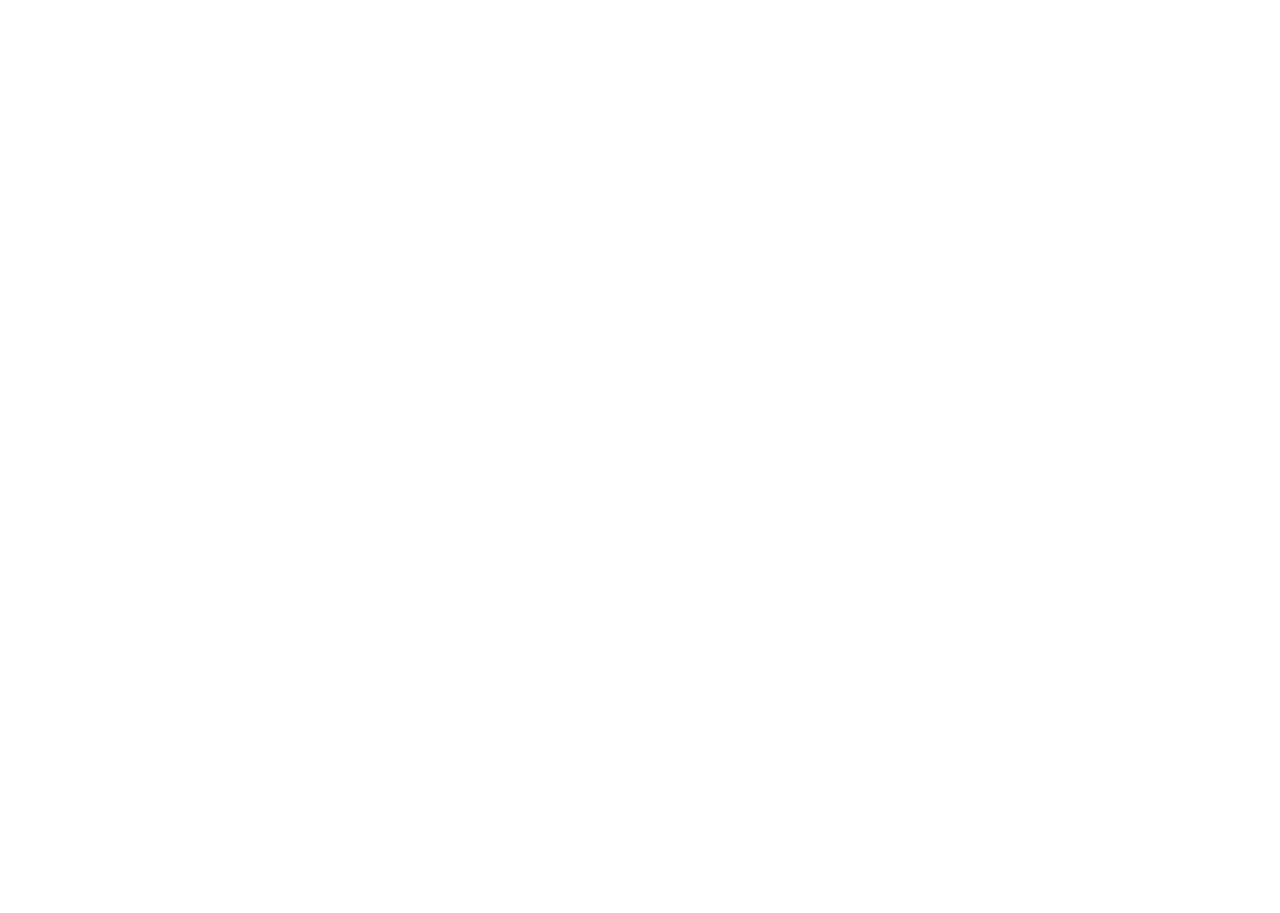
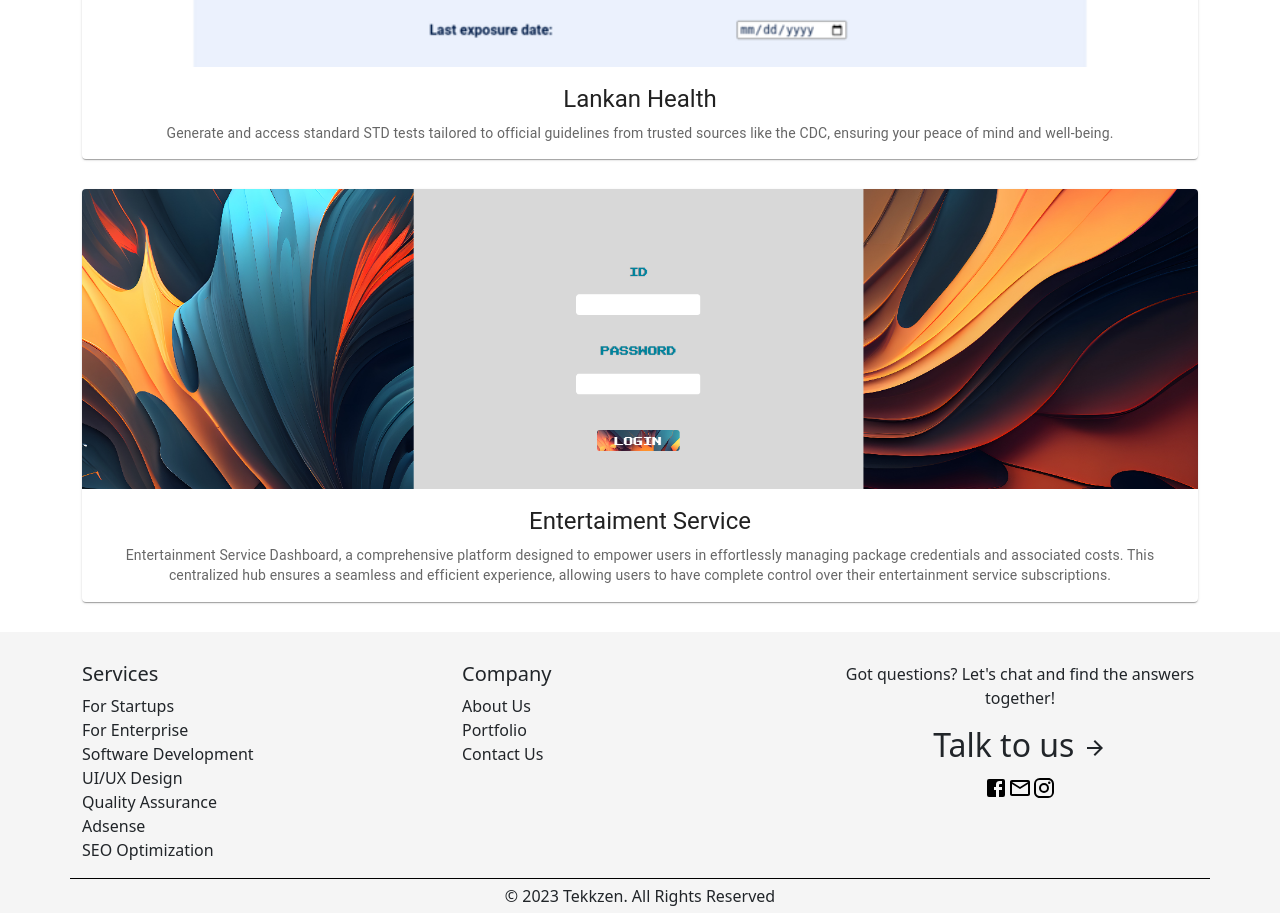
Before and after one commit to shanthu22/TekkzenWeb, a React (Create React App) app in the folder frontend/: page / in a window 1280 px wide. Shown: the part 320-1233 px from the top of the page. Before the commit the page ends 800 px from the top, so only its background shows below. Built offline with nearby package versions, Linux system fonts and the light colour scheme.

Commit message:
previous project

```diff
--- a/frontend/src/components/footer/footer.js
+++ b/frontend/src/components/footer/footer.js
@@ -1,8 +1,16 @@
 import React from "react";
-//import Container from "react-bootstrap/esm/Container";
+
 import { Container, Row, Col } from 'react-bootstrap';
-const Footer =()=>{return(<footer>
-    <Container>
+import EmailOutlinedIcon from '@mui/icons-material/EmailOutlined';
+import FacebookIcon from '@mui/icons-material/Facebook';
+import ArrowForwardIcon from '@mui/icons-material/ArrowForward';
+import InstagramIcon from '@mui/icons-material/Instagram';
+const Footer =()=>{
+
+
+    return(
+<footer  style={{backgroundColor: 'WhiteSmoke',padding: '30px 0px 0px 0px'}}>
+    <Container >
         <Row>
             <Col>
             <h5  className="text-left" style={{textAlign: "left"}}>Services</h5>
@@ -27,14 +35,19 @@
 
 
  </Col>
-<Col> </Col>
+<Col>
+<p>Got questions? Let's chat and find the answers together!</p>
+<h2 style={{margin:'10px'}}>Talk to us <ArrowForwardIcon/></h2>
+<FacebookIcon style={{color:'black'}}/>
+<EmailOutlinedIcon style={{color:'black'}}/>
+<InstagramIcon style={{color:'black'}}/>
 
 
-
-
-
+</Col>
         </Row>
-
+    <Row style={{borderTop: '1px solid black',padding: '5px'}}>
+        <h7>&copy; 2023 Tekkzen. All Rights Reserved </h7>
+    </Row>
     </Container>
 </footer>)}
 
--- a/frontend/src/components/navbar/navbar.js
+++ b/frontend/src/components/navbar/navbar.js
@@ -8,7 +8,7 @@
 import ArrowForwardIcon from '@mui/icons-material/ArrowForward';
 const CustomNavbar = () => {
   return (
-    <div>
+
       <Navbar expand="lg" style={{ 'background-color': 'whitesmoke' }}>
         <Container>
           <Navbar.Brand href="#home">
@@ -28,7 +28,7 @@
           </Navbar.Collapse>
         </Container>
       </Navbar>
-    </div>
+
   );
 };
 
--- /dev/null
+++ b/frontend/src/components/portfolio/previousProject.js
@@ -0,0 +1,39 @@
+import React from "react";
+import Card from "@mui/material/Card";
+import CardContent from "@mui/material/CardContent";
+import CardMedia from "@mui/material/CardMedia";
+import Typography from "@mui/material/Typography";
+import { CardActionArea } from "@mui/material";
+
+const PreviousProject = (props) => {
+  console.log(props.PreviousProjectData);
+  const fetchedPreviousProjects = props.PreviousProjectData;
+  return (
+    <div>
+      {fetchedPreviousProjects.map((item, key) => (
+        <Card sx={{ margin: "30px 0px 30px 0px " }}>
+          <CardActionArea>
+            <CardMedia
+              style={{ overflowY: "auto" }}
+              component='img'
+              height='300'
+              image={item.image}
+              alt='Lankan Health'
+              sx={{ overflowY: "scroll" }}
+            />
+
+            <CardContent>
+              <Typography gutterBottom variant='h5' component='div'>
+                {item.name}
+              </Typography>
+              <Typography variant='body2' color='text.secondary'>
+                {item.description}
+              </Typography>
+            </CardContent>
+          </CardActionArea>
+        </Card>
+      ))}
+    </div>
+  );
+};
+export default PreviousProject;
--- a/frontend/src/pages/home/home.css
+++ b/frontend/src/pages/home/home.css
@@ -1,7 +1,7 @@
-.logoImage{
+.logoImage {
     width: 150px;
     height: auto;
     top: 0;
-
-    justify-content: ;
+    display:
+        justify-content:;
 }
--- a/frontend/src/pages/home/home.js
+++ b/frontend/src/pages/home/home.js
@@ -1,11 +1,40 @@
 import React from "react";
 import CustomNavbar from "../../components/navbar/navbar";
 import Footer from "../../components/footer/footer";
+import PreviousProject from "../../components/portfolio/previousProject";
+import { Container, Row, Col } from "react-bootstrap";
+import PP1 from "../../assets/PreviousProjects/PP1.png";
+import PP2 from "../../assets/PreviousProjects/PP2.png";
 const Home = () => {
+  const PreviousProjectData = [
+    {
+      image: PP1,
+      name: "Lankan Health ",
+      description:
+        " Generate and access standard STD tests tailored to official guidelines from trusted sources like the CDC, ensuring your peace of mind and well-being.",
+    },
+    {
+      image: PP2,
+      name: "Entertaiment Service  ",
+      description:
+        " Entertainment Service Dashboard, a comprehensive platform designed to empower users in effortlessly managing package credentials and associated costs. This centralized hub ensures a seamless and efficient experience, allowing users to have complete control over their entertainment service subscriptions.",
+    },
+  ];
+
   return (
     <div>
-      <CustomNavbar/>
-      <Footer/>
+      <CustomNavbar />
+      <Container
+        style={{
+          display: "flex",
+          flexWrap: "wrap",
+          justifyContent: "space-evenly",
+          nargin: "0px",
+        }}>
+        <PreviousProject PreviousProjectData={PreviousProjectData} />
+      </Container>
+
+      <Footer />
     </div>
   );
 };
```
Also changed, not shown: frontend/src/assets/PreviousProjects/PP1.png (added), frontend/src/assets/PreviousProjects/PP2.png (added).
